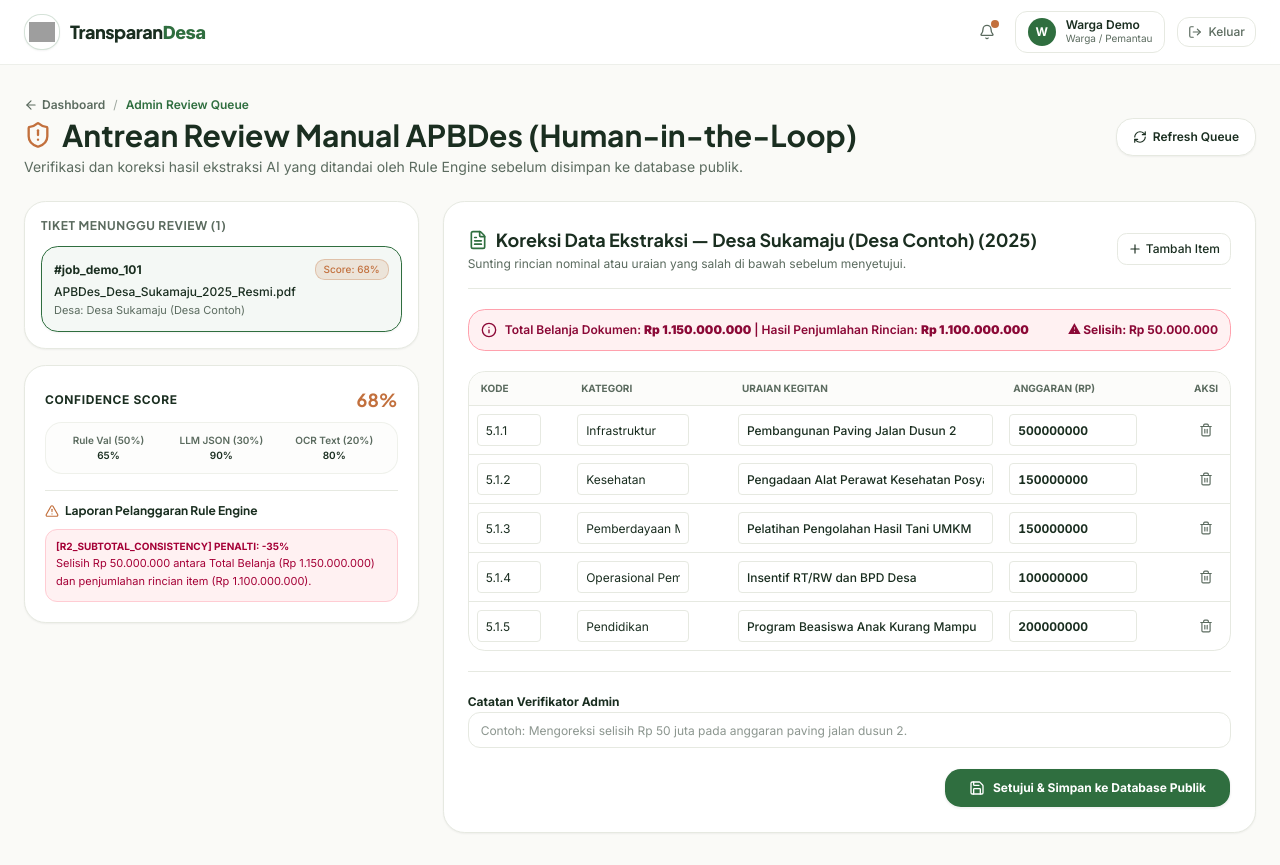
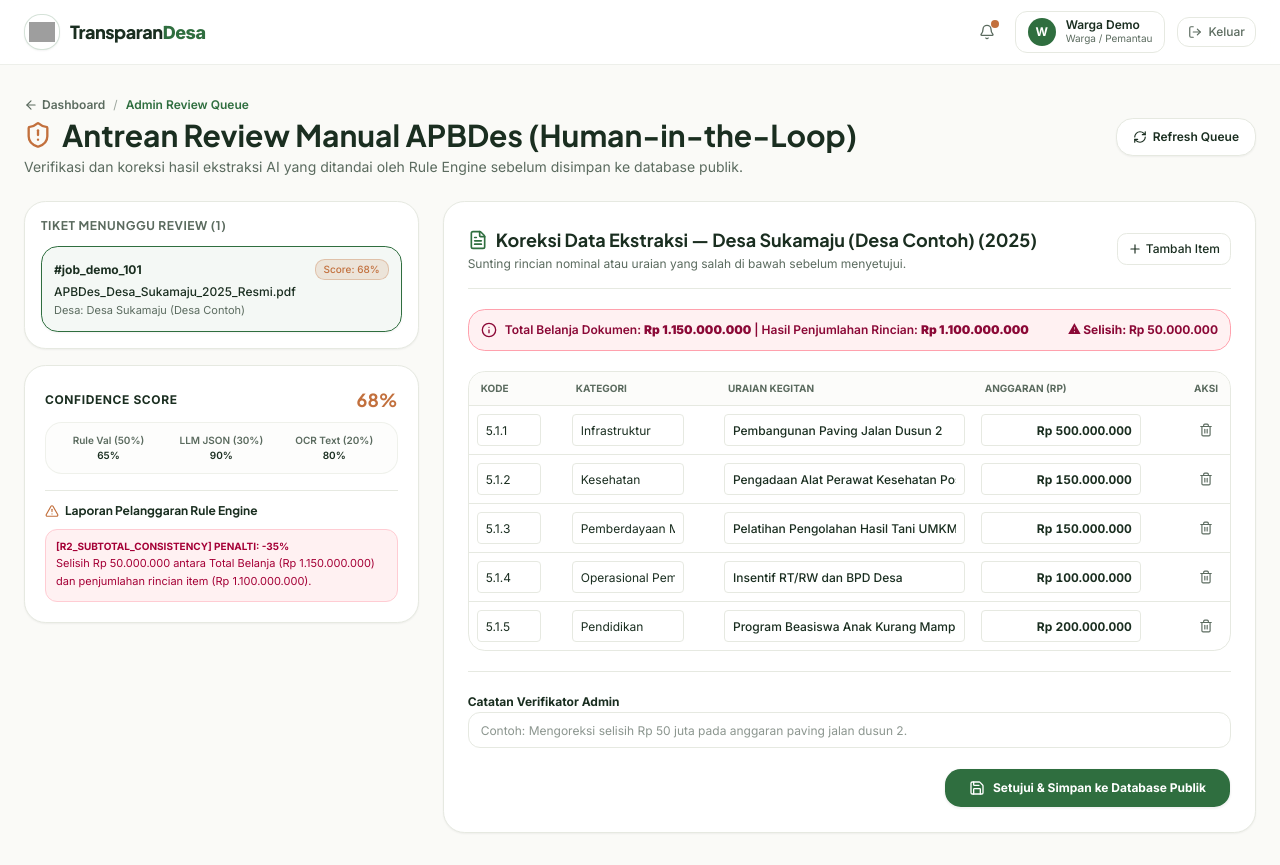
Before and after one commit to Aaihya/TransparanDesa, a Next.js app: page /admin/review-queue in a window 1280 px wide. Built offline with nearby package versions, Linux system fonts and the light colour scheme; grey boxes are pictures that could not be loaded.

Commit message:
fix: format Anggaran column in Admin Review Queue table as Rupiah (Rp 500.000.018)

```diff
--- a/app/admin/review-queue/page.tsx
+++ b/app/admin/review-queue/page.tsx
@@ -50,6 +50,16 @@ export default function AdminReviewQueuePage() {
   }, [])
 
   const selectedTicket = queue[selectedTicketIndex]
+
+  const formatRupiahDisplay = (val: number | string) => {
+    const num = Number(val) || 0
+    return `Rp ${num.toLocaleString('id-ID')}`
+  }
+
+  const parseRupiahInput = (val: string) => {
+    const digits = val.replace(/[^0-9]/g, '')
+    return digits ? Number(digits) : 0
+  }
 
   const handleSelectTicket = (index: number) => {
     setSelectedTicketIndex(index)
@@ -348,10 +358,10 @@ export default function AdminReviewQueuePage() {
                           </td>
                           <td className="p-2">
                             <input
-                              type="number"
-                              value={item.nominal_anggaran || 0}
-                              onChange={(e) => handleItemChange(idx, 'nominal_anggaran', Number(e.target.value))}
-                              className="w-32 h-8 rounded border border-input bg-background px-2 text-xs font-bold text-foreground tabular-nums"
+                              type="text"
+                              value={formatRupiahDisplay(item.nominal_anggaran)}
+                              onChange={(e) => handleItemChange(idx, 'nominal_anggaran', parseRupiahInput(e.target.value))}
+                              className="w-40 h-8 rounded border border-input bg-background px-2 text-xs font-bold text-foreground tabular-nums text-right font-mono"
                             />
                           </td>
                           <td className="p-2 text-center">
```
